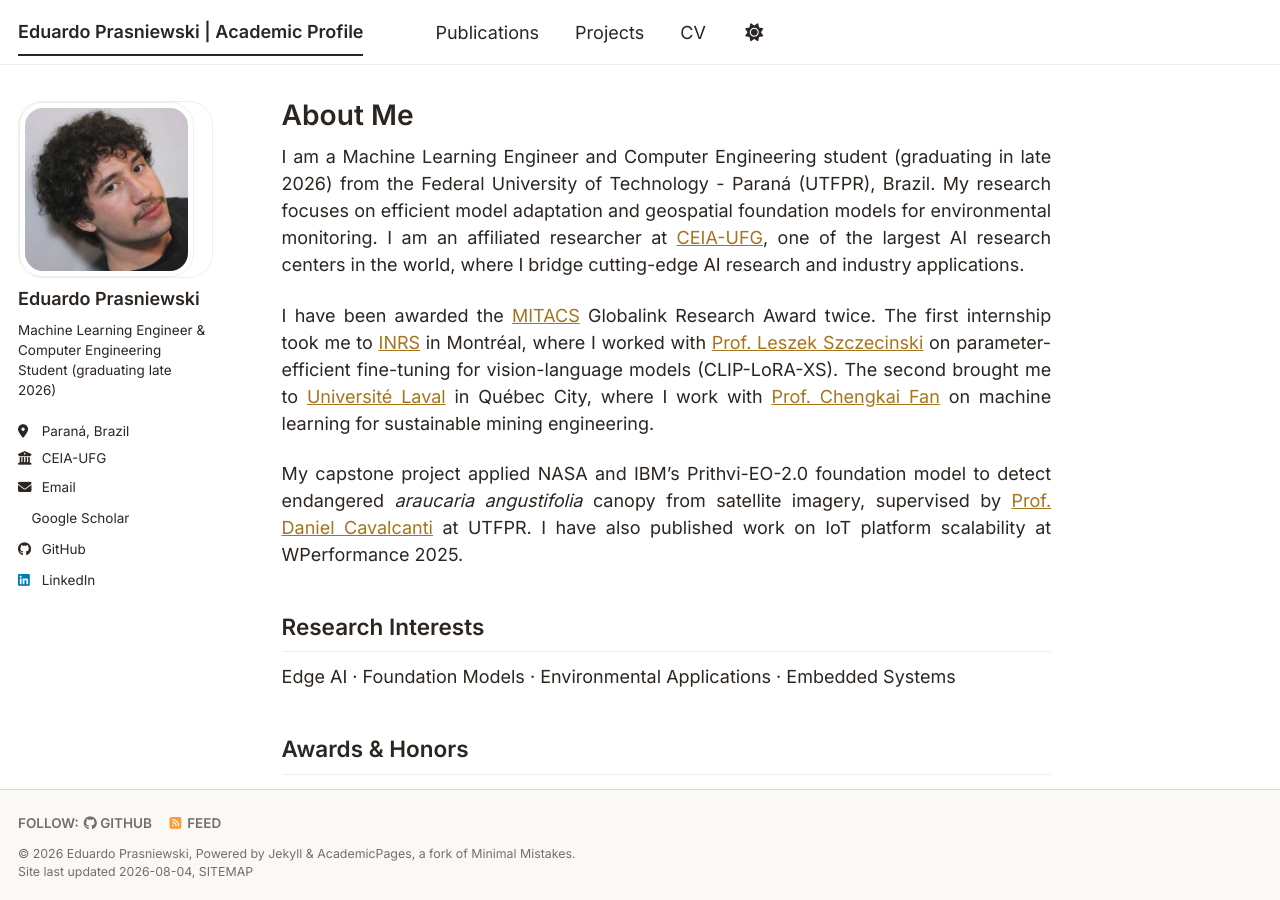
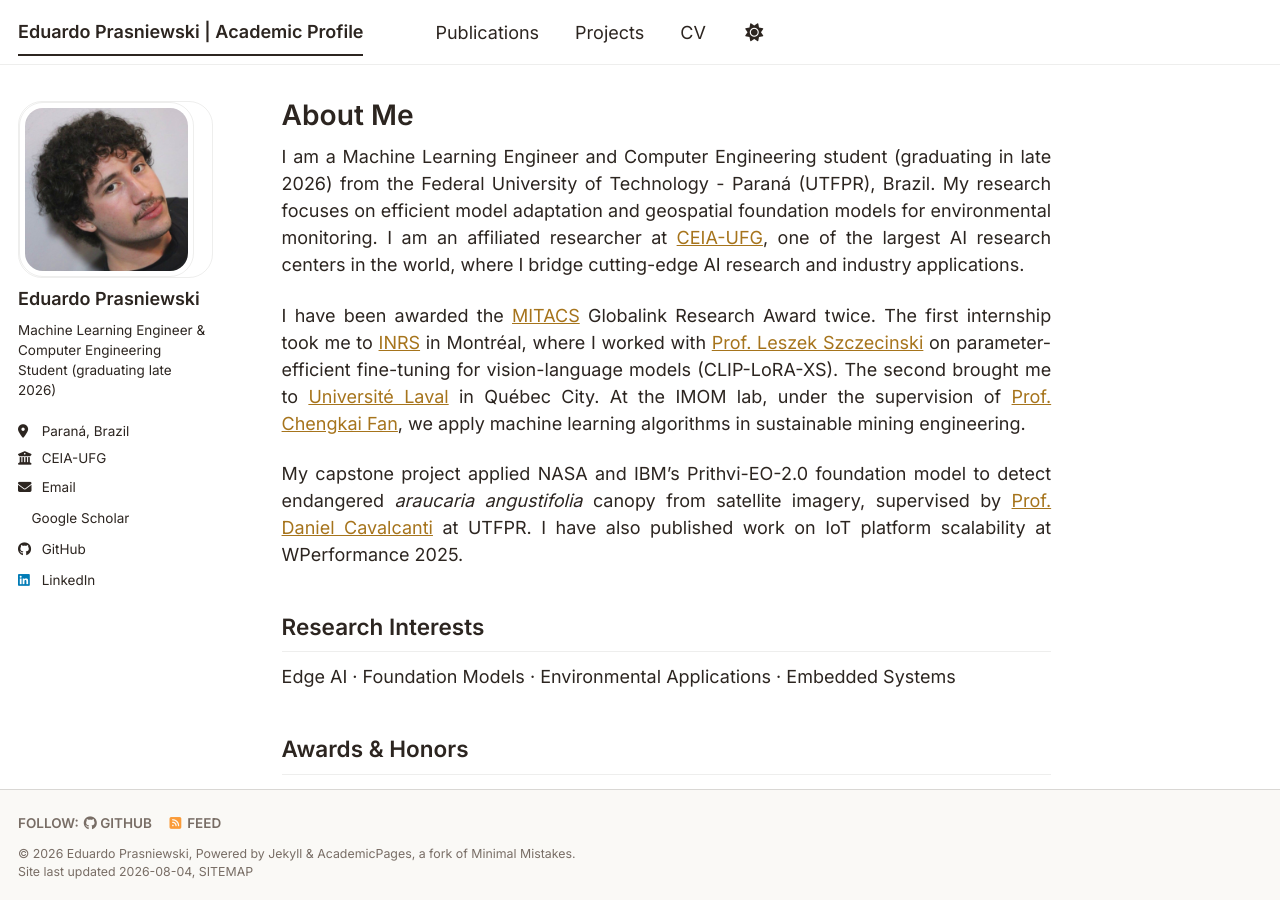
Before and after one commit to EduPras/edupras.github.io, a Jekyll site: the page built from _pages/about.md, in a window 1280 px wide and 900 px high. Built offline with Jekyll 4.4.1, drawn with Linux system fonts in a browser that asks for light colours; a style sheet for code colours, icons or effects is not loaded.

Commit message:
fix: typo

```diff
--- a/_pages/about.md
+++ b/_pages/about.md
@@ -9,7 +9,7 @@
 
 I am a Machine Learning Engineer and Computer Engineering student (graduating in late 2026) from the Federal University of Technology - Paraná (UTFPR), Brazil. My research focuses on efficient model adaptation and geospatial foundation models for environmental monitoring. I am an affiliated researcher at [CEIA-UFG](https://ceia.ufg.br/){:target="_blank" rel="noopener noreferrer"}, one of the largest AI research centers in the world, where I bridge cutting-edge AI research and industry applications.
 
-I have been awarded the [MITACS](https://www.mitacs.ca/){:target="_blank" rel="noopener noreferrer"} Globalink Research Award twice. The first internship took me to [INRS](https://inrs.ca/en/){:target="_blank" rel="noopener noreferrer"} in Montréal, where I worked with [Prof. Leszek Szczecinski](https://scholar.google.com/citations?user=elDOrQIAAAAJ&hl=en){:target="_blank" rel="noopener noreferrer"} on parameter-efficient fine-tuning for vision-language models (CLIP-LoRA-XS). The second brought me to [Université Laval](https://www.ulaval.ca/en){:target="_blank" rel="noopener noreferrer"} in Québec City, where I work with [Prof. Chengkai Fan](https://scholar.google.com/citations?user=qsHbxsMAAAAJ&hl=en){:target="_blank" rel="noopener noreferrer"} on machine learning for sustainable mining engineering.
+I have been awarded the [MITACS](https://www.mitacs.ca/){:target="_blank" rel="noopener noreferrer"} Globalink Research Award twice. The first internship took me to [INRS](https://inrs.ca/en/){:target="_blank" rel="noopener noreferrer"} in Montréal, where I worked with [Prof. Leszek Szczecinski](https://scholar.google.com/citations?user=elDOrQIAAAAJ&hl=en){:target="_blank" rel="noopener noreferrer"} on parameter-efficient fine-tuning for vision-language models (CLIP-LoRA-XS). The second brought me to [Université Laval](https://www.ulaval.ca/en){:target="_blank" rel="noopener noreferrer"} in Québec City. At the IMOM lab, under the supervision of [Prof. Chengkai Fan](https://scholar.google.com/citations?user=qsHbxsMAAAAJ&hl=en){:target="_blank" rel="noopener noreferrer"}, we apply machine learning algorithms in sustainable mining engineering.
 
 My capstone project applied NASA and IBM's Prithvi-EO-2.0 foundation model to detect endangered *araucaria angustifolia* canopy from satellite imagery, supervised by [Prof. Daniel Cavalcanti](https://scholar.google.com/citations?user=owEu8FkAAAAJ&hl=en){:target="_blank" rel="noopener noreferrer"} at UTFPR. I have also published work on IoT platform scalability at WPerformance 2025.
 
```
